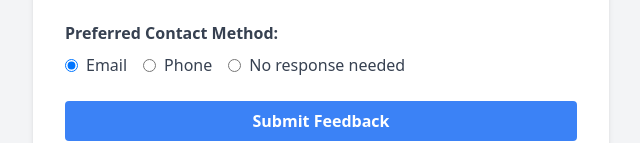
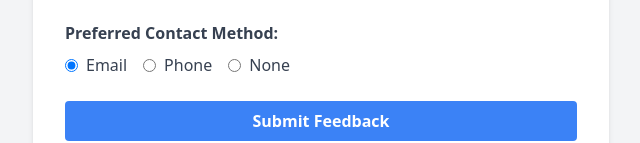
Before and after one commit to shiavm0120/Form, a plain HTML site: page docs/index.html in a window 1280 px wide. Shown: the part 633-776 px from the top of the page, without its empty margins (319-959 px from the left). Drawn offline with nearby package versions, Linux system fonts and the light colour scheme.

Commit message:
Update index.html

```diff
--- a/docs/index.html
+++ b/docs/index.html
@@ -76,7 +76,7 @@
         </label>
         <label class="inline-flex items-center">
           <input type="radio" name="contactPreference" value="none" class="mr-2" />
-          <span class="text-gray-700">No response needed</span>
+          <span class="text-gray-700">None</span>
         </label>
       </div>
     </div>
```
